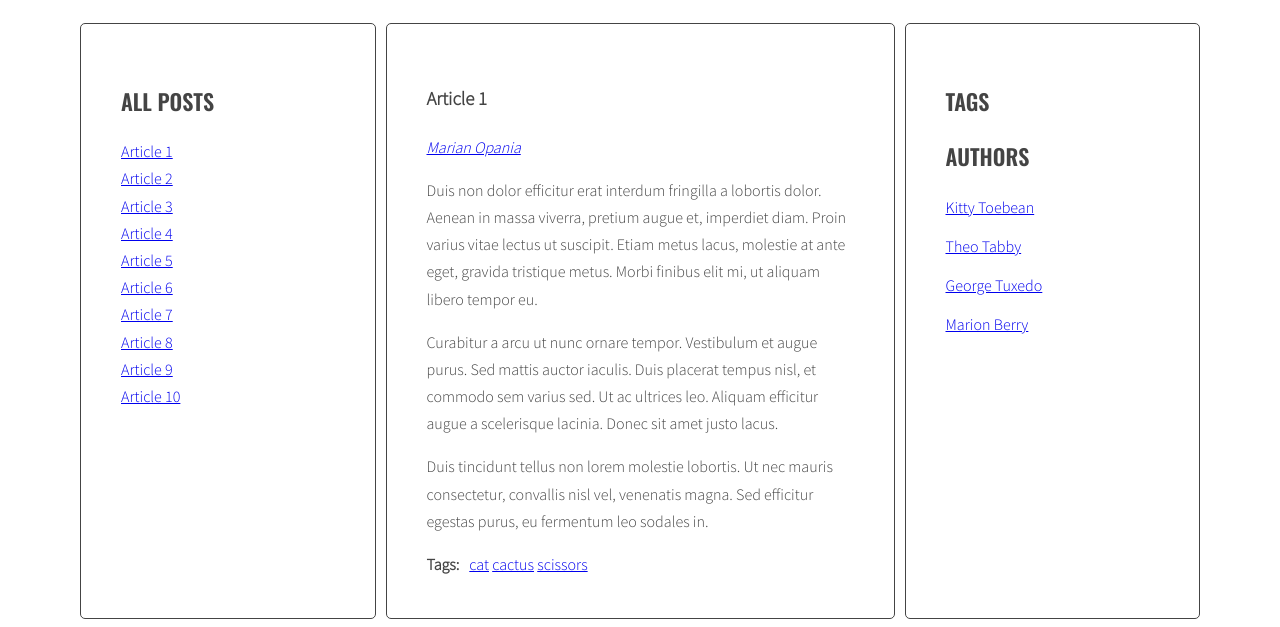
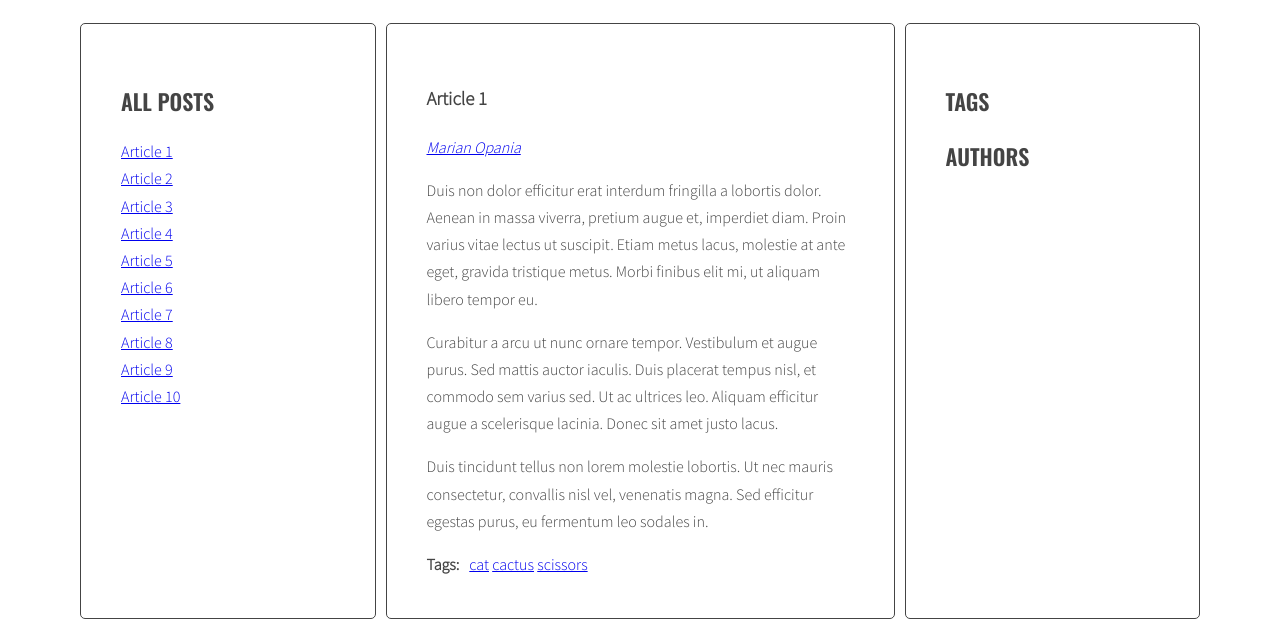
Before and after one commit to emilpio/javascript-blog, a website: page index.html in a window 1280 px wide. Shown: the part 220-847 px from the top of the page. Drawn offline with nearby package versions, Linux system fonts and the light colour scheme.

Commit message:
fix issue with author

```diff
--- a/index.html
+++ b/index.html
@@ -166,26 +166,6 @@
               </ul>
               <h2 class="section-title">Authors</h2>
               <ul class="list authors">
-                <li>
-                  <a href="#">
-                  <span class="author-name">Kitty Toebean</span>
-                  </a>
-                </li>
-                <li>
-                  <a href="#">
-                  <span class="author-name">Theo Tabby</span>
-                  </a>
-                </li>
-                <li>
-                  <a href="#">
-                  <span class="author-name">George Tuxedo</span>
-                  </a>
-                </li>
-                <li>
-                  <a href="#">
-                  <span class="author-name">Marion Berry</span>
-                  </a>
-                </li>
               </ul>
             </aside>
           </main>
--- a/js/script.js
+++ b/js/script.js
@@ -148,11 +148,13 @@ function generateTags() {
   const tagList = document.querySelector(optTagsListSelector);
 
   /* [NEW] add html from allTags to tagList */
+
+  /* [NEW] add html from allTags to tagList */
   let allTagsHTML = "";
   for (let tag in allTags) {
     allTagsHTML += tag + " (" + allTags[tag] + ")";
   }
-  // z tym mi nic nie działa ;/ tagList.innerHTML = allTagsHTML;
+  //tagList.innerHTML = allTagsHTML;
 }
 
 generateTags();
@@ -270,7 +272,7 @@ function authorClickHandler(event) {
     /* END LOOP: for each found tag link */
   }
   /* execute function "generateTitleLinks" with article selector as argument */
-  generateTitleLinks('[data-tags~="' + author + '"]');
+  generateTitleLinks('[data-author="' + author + '"]');
 }
 
 function addClickListenersToAuthors() {
```
